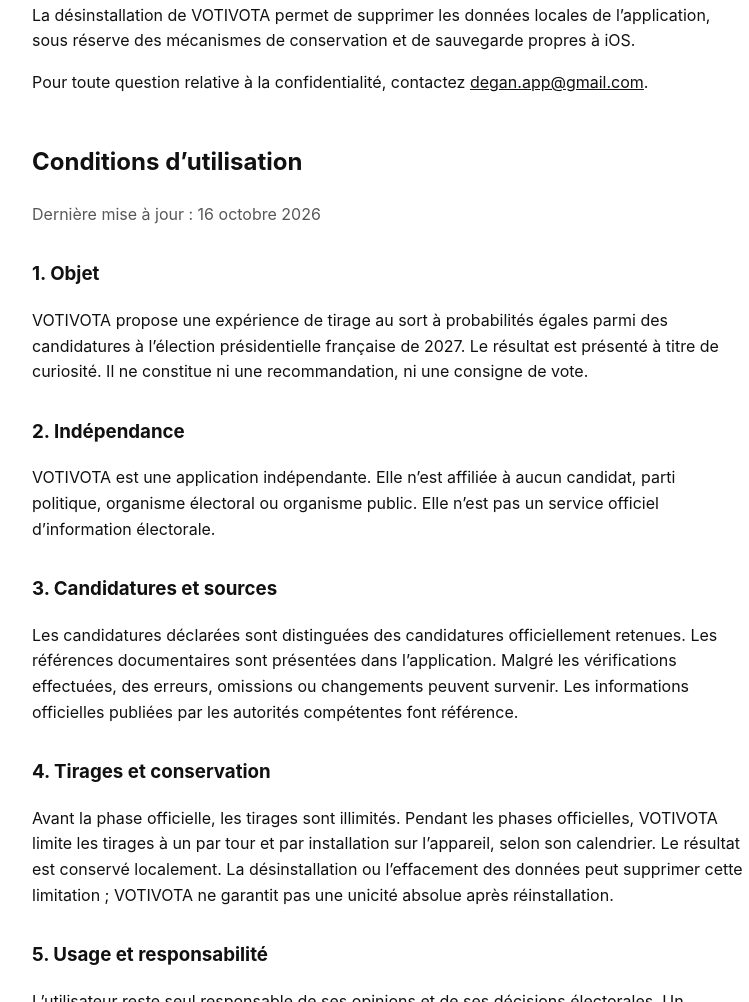
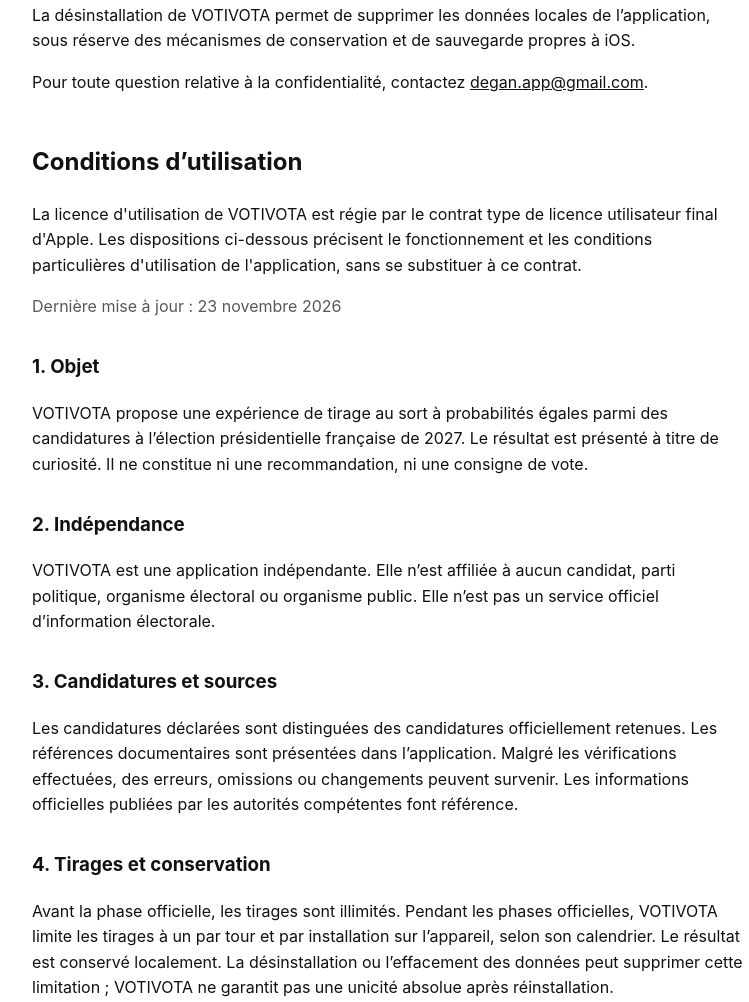
Before and after one commit to degan-app/degan-app.github.io, a plain HTML site: page votivota/index.html in a window 1280 px wide. Shown: the part 1268-2270 px from the top of the page, without its empty margins (252-1001 px from the left). Drawn offline with Linux system fonts and the light colour scheme.

Commit message:
Revise conditions of use and update date
Updated the terms of use section with new licensing information and the last update date.

```diff
--- a/votivota/index.html
+++ b/votivota/index.html
@@ -41,9 +41,10 @@
       <p>La désinstallation de VOTIVOTA permet de supprimer les données locales de l’application, sous réserve des mécanismes de conservation et de sauvegarde propres à iOS.</p>
       <p>Pour toute question relative à la confidentialité, contactez <a href="mailto:degan.app@gmail.com?subject=Confidentialit%C3%A9%20VOTIVOTA">degan.app@gmail.com</a>.</p>
     </section>
-    <section id="conditions">
-      <h2>Conditions d’utilisation</h2>
-      <p class="update">Dernière mise à jour : 16 octobre 2026</p>
+<section id="conditions">
+  <h2>Conditions d’utilisation</h2>
+  <p>La licence d'utilisation de VOTIVOTA est régie par le contrat type de licence utilisateur final d'Apple. Les dispositions ci-dessous précisent le fonctionnement et les conditions particulières d'utilisation de l'application, sans se substituer à ce contrat.</p>
+  <p class="update">Dernière mise à jour : 23 novembre 2026</p>
       <h3>1. Objet</h3>
       <p>VOTIVOTA propose une expérience de tirage au sort à probabilités égales parmi des candidatures à l’élection présidentielle française de 2027. Le résultat est présenté à titre de curiosité. Il ne constitue ni une recommandation, ni une consigne de vote.</p>
       <h3>2. Indépendance</h3>
```
